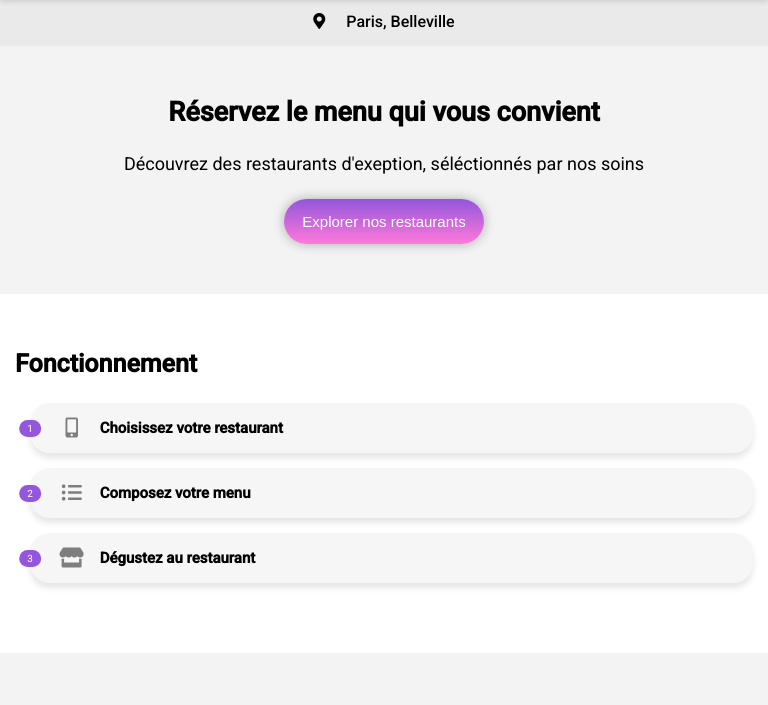
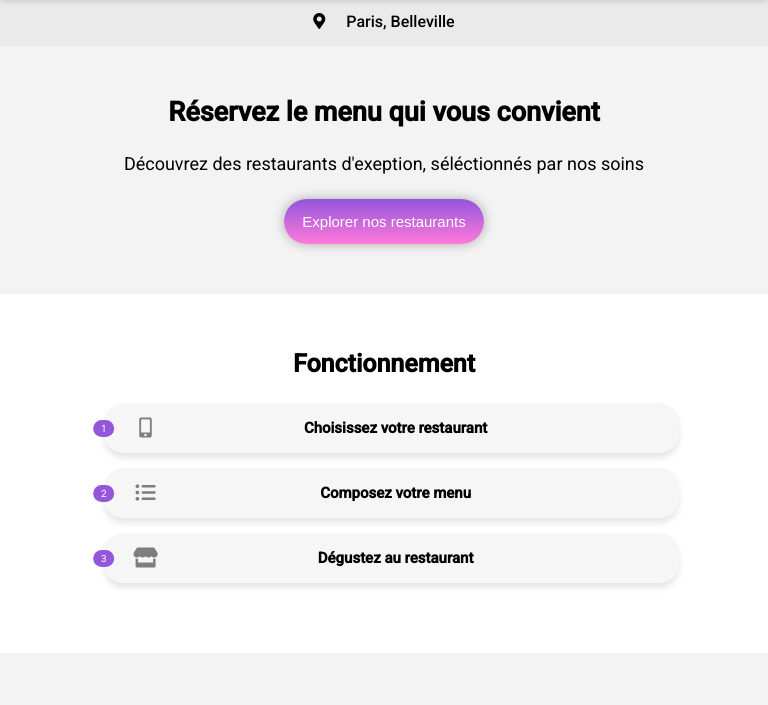
Before and after one commit to debartolocarmine/CarmineDebartolo_3_14062021, a website: page index.html in a window 768 px wide. Shown: the part 74-779 px from the top of the page. Drawn offline with Linux system fonts and the light colour scheme; a web font is replaced by a local one.

Commit message:
cd-011-addaptation for tablet format

```diff
--- a/sass/pages/_index.scss
+++ b/sass/pages/_index.scss
@@ -46,15 +46,12 @@
     padding: 1.5rem;
     max-width: 128rem;
     margin: 0 auto;
-    // padding-bottom: 4rem;
-    // display: flex;
-    // justify-content: center;
     .op-box{
         padding: 4rem 0;
         .op-title{
             margin: 0 0 2.5rem 0;
             font-size: 2.5rem;
-            @media ( min-width: 800px) {
+            @media ( min-width: 768px) {
                 text-align: center;
             }
         }
@@ -62,9 +59,14 @@
             display: flex;
             align-items: center;
             justify-content: space-around;
-            @media (max-width: 800px) {
+            @media (max-width: 768px) {
                 flex-direction: column;
                 align-items: flex-end;
+            }
+            @media (min-width:768px) and ( max-width: 992px) {
+                flex-direction: column;
+                width: 80%;
+                margin: auto;
             }
             .op-step {
                 display: flex;
@@ -76,13 +78,23 @@
                 padding-right: 2rem;
                 margin-bottom: 1.5rem;
                 text-decoration: none;
+                width: 28%;
+                @media (min-width:768px) and ( max-width: 992px) {
+                    width: 100%;
+                    p.op-text{
+                      text-align: center;
+                      width: 80%;
+
+                    }
+                }
+
                 &:hover{
                     background: #f3ebfc;
                     .op-icon{
                         color: $color-primary;
                     }
                 }
-                @media (max-width: 800px) {
+                @media (max-width: 768px) {
                     width: calc(100% - 1.5rem);
                 }
                 .op-number{
@@ -99,6 +111,7 @@
                     font-size: 2rem;
                     width: 3rem;
                     text-align: center;
+
                 }
                 .op-text{
                     color: black;
@@ -173,7 +186,7 @@
         .rs-title{
             margin: 0 0 2.5rem 0;
             font-size: 2.5rem;
-            @media (min-width: 800px) {
+            @media (min-width: 768px) {
                 text-align: center;
             }
         }
```
Also changed, not shown: public/css/prefixed/style.css, public/css/style.css, 1 other file.
